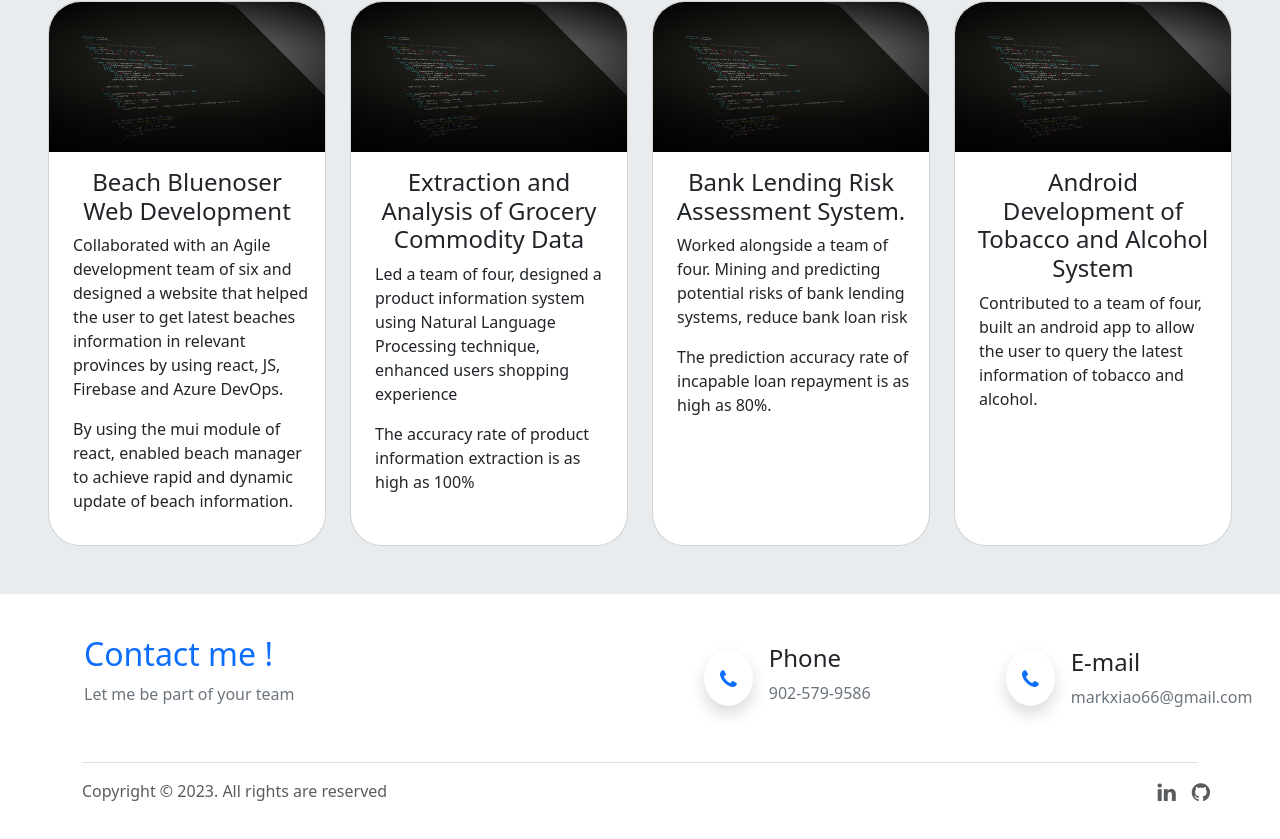
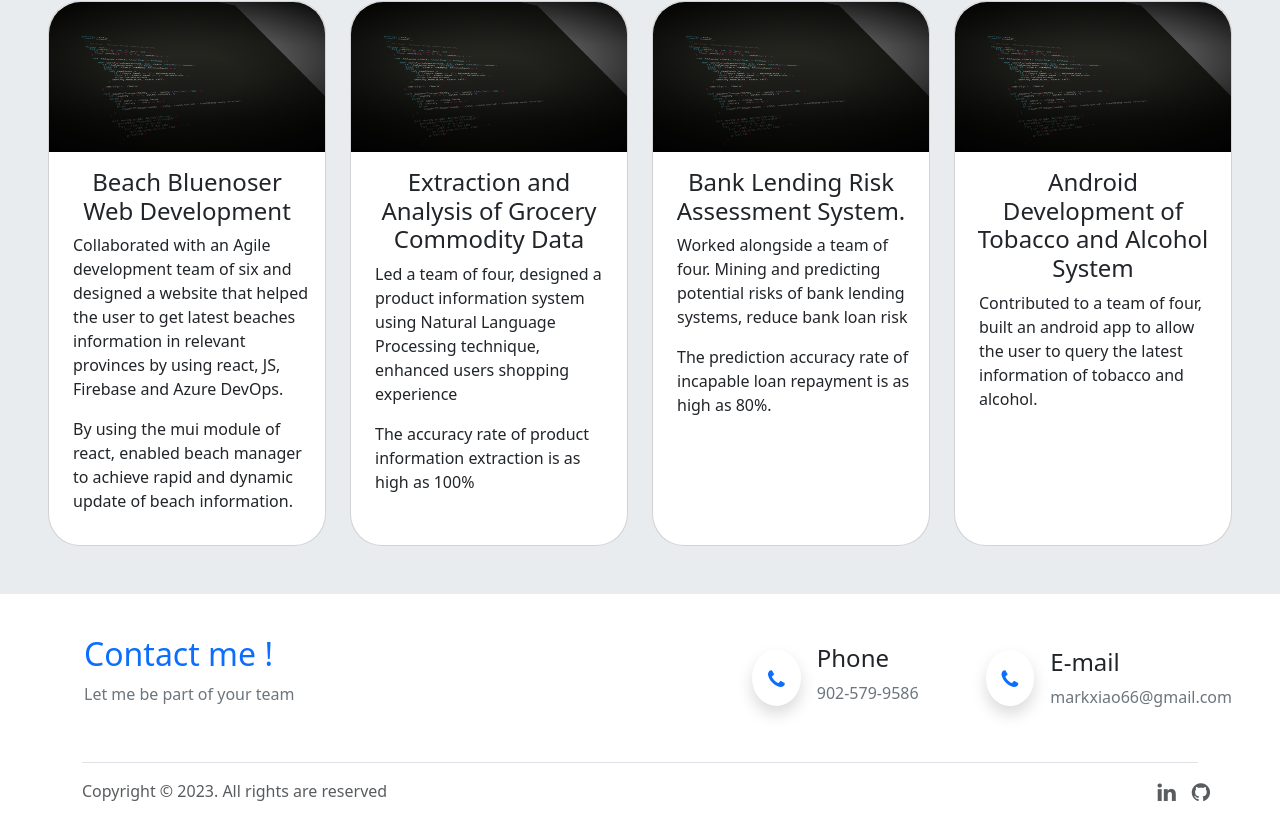
Before and after one commit to kmxyz/MyWeb, a React (Create React App) app: page / in a window 1280 px wide. Shown: the part 2358-3197 px from the top of the page. Built offline with nearby package versions, Linux system fonts and the light colour scheme; the HTML template or start-up script is replaced by a standard one.

Commit message:
nothing change

```diff
--- a/src/pages/contactme.jsx
+++ b/src/pages/contactme.jsx
@@ -19,13 +19,13 @@ class ContactMe extends Component {
         id="Contact"
         className="row d-flex flex-wrap justify-content-between align-items-center py-3 my-4"
       >
-        <div className="col-12 col-md-6 text-start ps-5 ms-5">
+        <div className="col-8 col-md-6 text-start ps-5 ms-5">
           <h2 className="text-primary ">Contact me !</h2>
           <p className="text-secondary ">Let me be part of your team</p>
         </div>
-        <div className="col ">
+        <div className="col mx-sm-5">
           <div className="row ">
-            <div className="col col-xs-2 ps-5 ms-4 ps-sm-0 ms-sm-0  d-flex align-items-center ">
+            <div className="col col-xs-2 ps-5 ms-4 ps-sm-0 ms-sm-0 d-flex align-items-center ">
               <span className=" shadow rounded-circle p-3 m-3">
                 <i className="fa fa-phone fa-lg text-primary "></i>
               </span>
```
